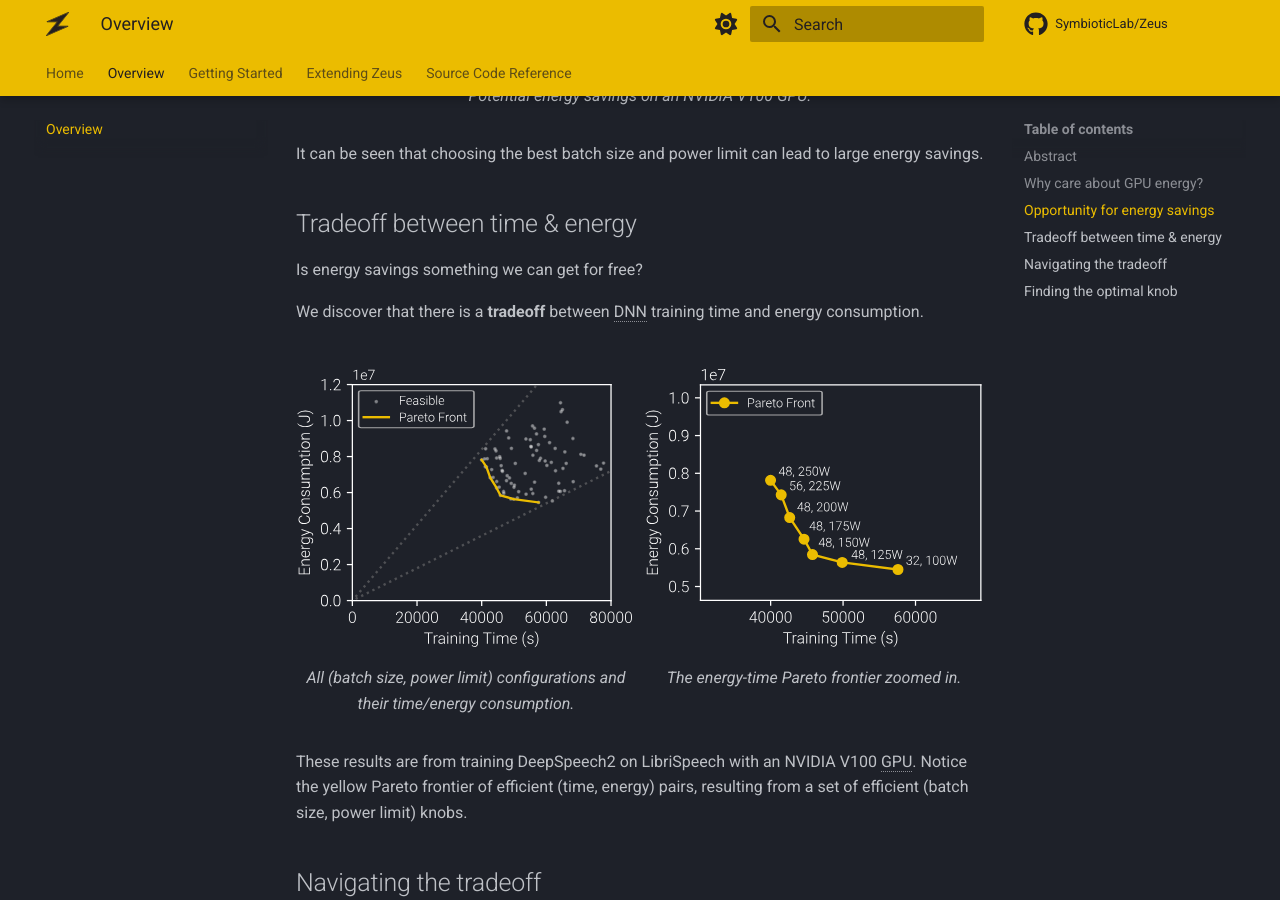
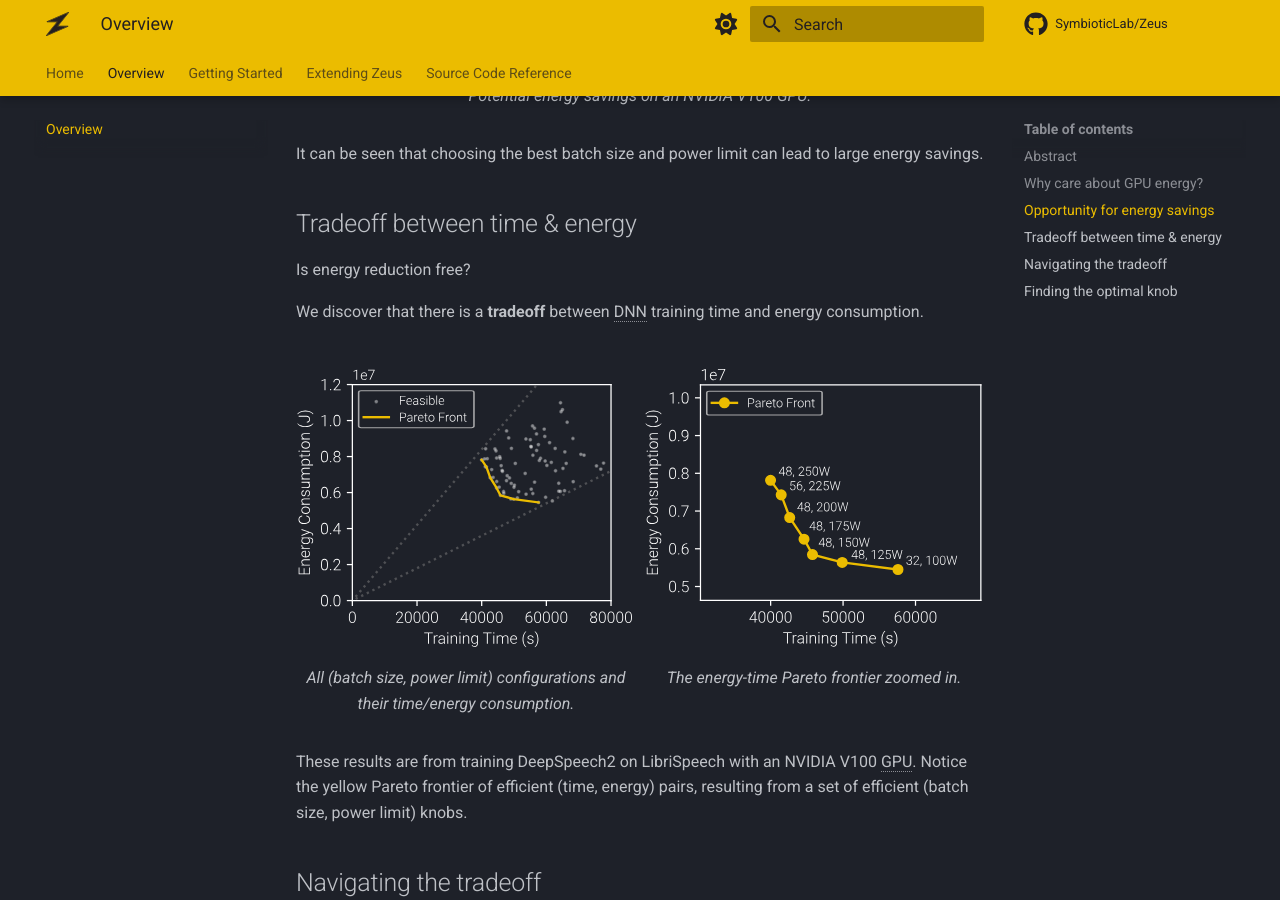
Before and after one commit to ml-energy/zeus, an MkDocs documentation site: the page built from docs/overview/index.md, in a window 1280 px wide and 900 px high, scrolled down 1472 px. Built offline with MkDocs 1.6.1 and Material for MkDocs 9.7.7, drawn with Linux system fonts in a browser that asks for light colours; comment, search, counter and statistics services are not loaded.

Commit message:
Docs: Tweak overview

```diff
--- a/docs/overview/index.md
+++ b/docs/overview/index.md
@@ -49,7 +49,7 @@ It can be seen that choosing the best batch size and power limit can lead to lar
 
 ## Tradeoff between time & energy
 
-Is energy savings something we can get for free?
+Is energy reduction free?
 
 We discover that there is a **tradeoff** between DNN training time and energy consumption.
 
```
